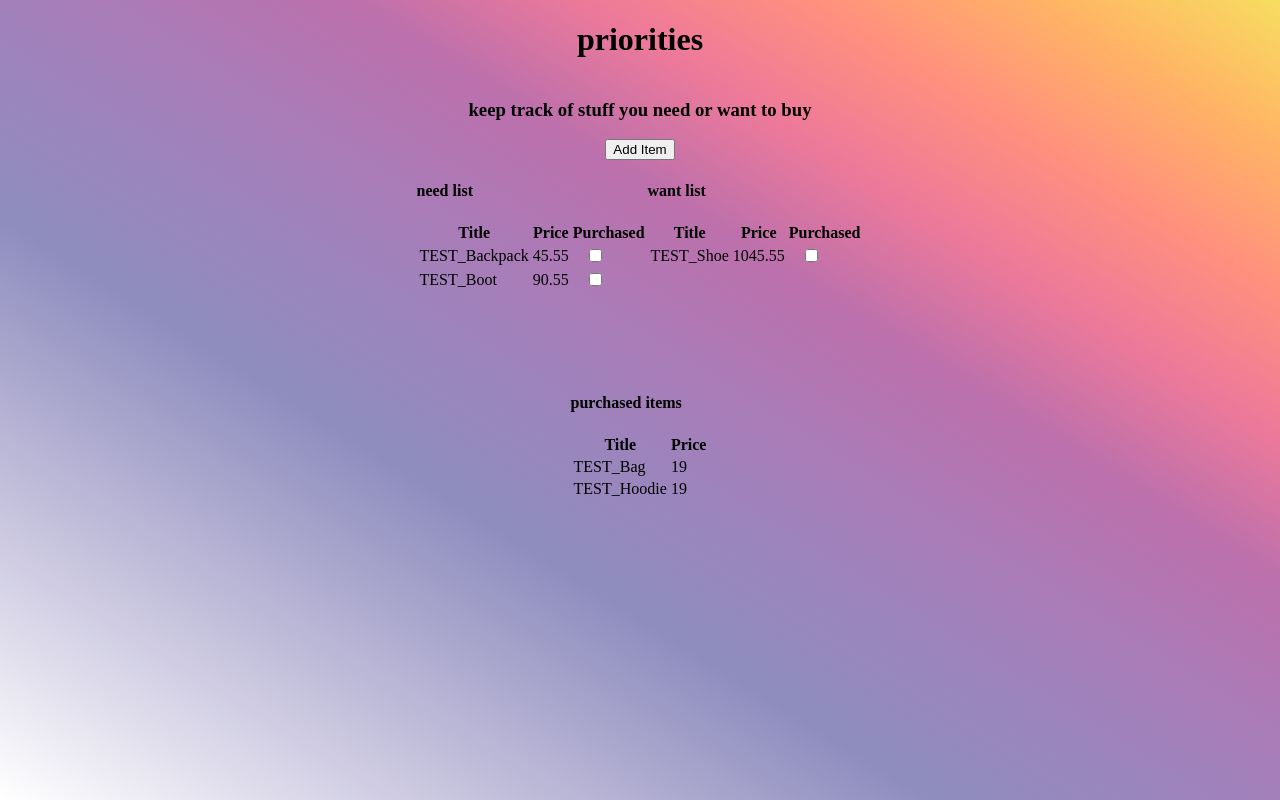
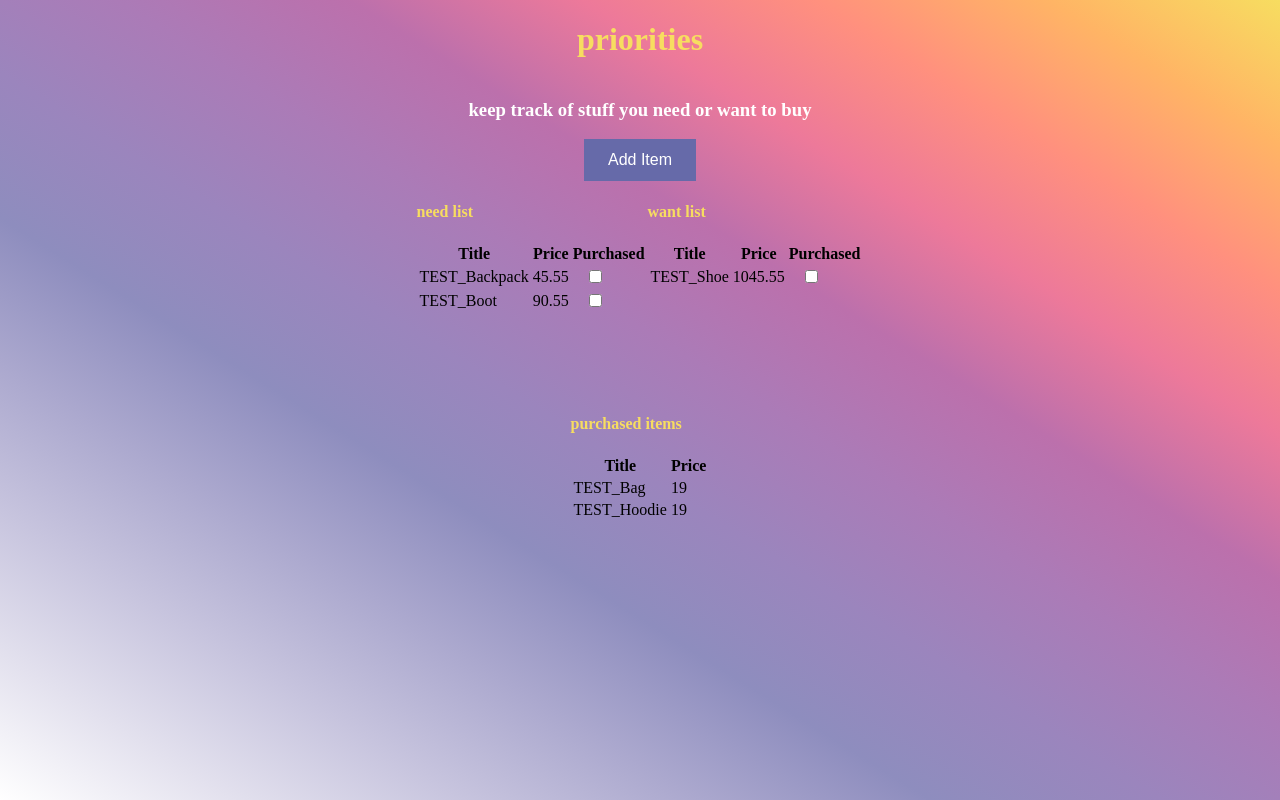
Before and after one commit to Gila-Johanna-Hofmann/priorities, an Angular app: page / in a window 1280 px wide. Built offline with nearby package versions, Linux system fonts and the light colour scheme.

Commit message:
some aimless styling to procrastinate

```diff
--- a/src/app/app.component.css
+++ b/src/app/app.component.css
@@ -1,4 +1,10 @@
+h1 {
+    color: #f7dd60;
+}
 
+h3 {
+    color: white;
+}
 
 .content {
     display: flex;
--- a/src/styles.css
+++ b/src/styles.css
@@ -3,3 +3,20 @@ html, body {
     margin: 0;
     background-image: linear-gradient(to right top, #ffffff, #e3e1ee, #c7c4de, #aba8ce, #8e8dbe, #9b85bd, #ab7bb7, #bc70ac, #ed799a, #ff907e, #ffb465, #f7dd60);
 }
+
+button {
+    background-color: #666aa9;
+    border: none;
+    color: #ffffff;
+    padding: 0.75rem 1.5rem;
+    text-align: center;
+    text-decoration: none;
+    display: inline-block;
+    font-size: 1rem;
+    cursor: pointer;
+}
+
+
+h4 {
+    color: #f7dd60;
+}
```
